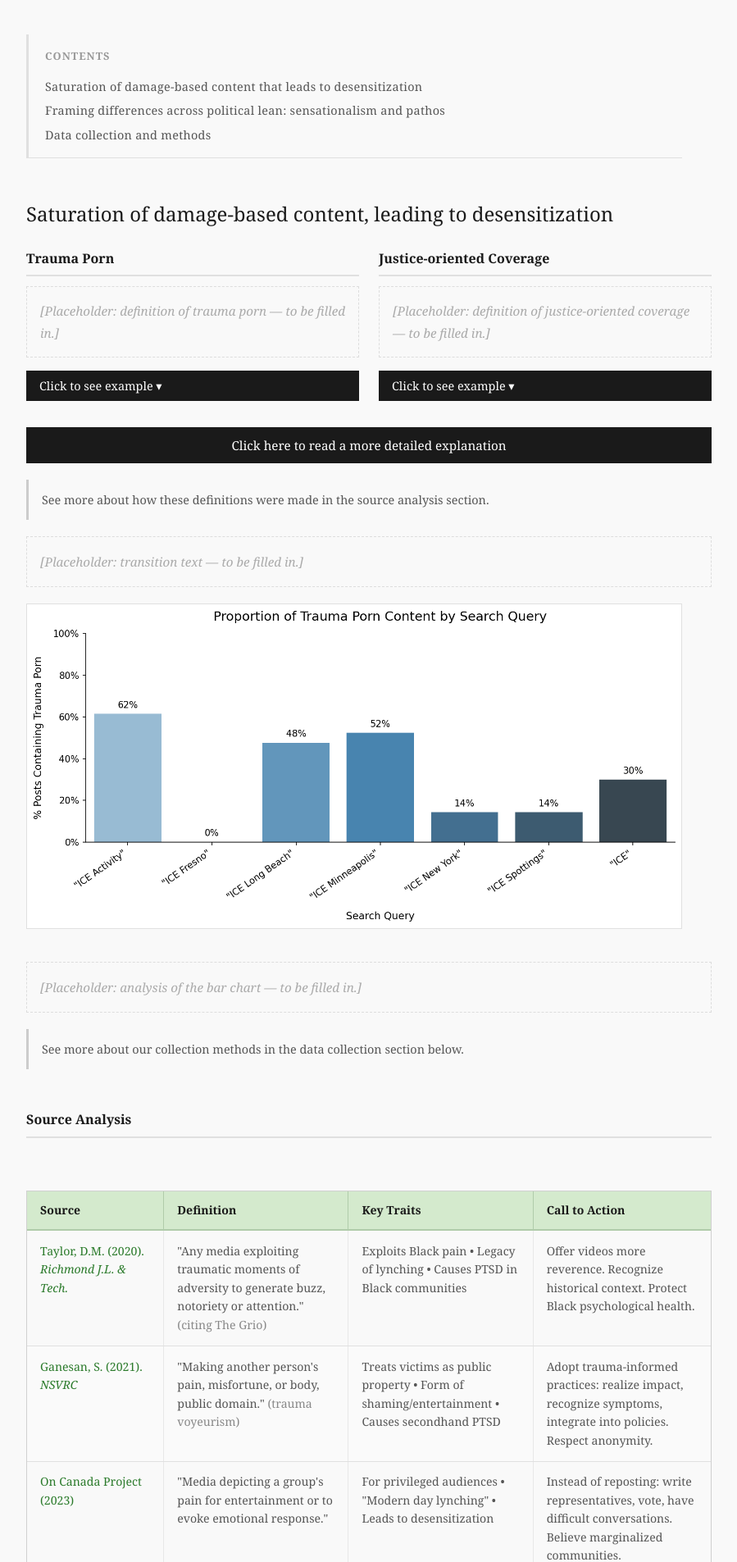
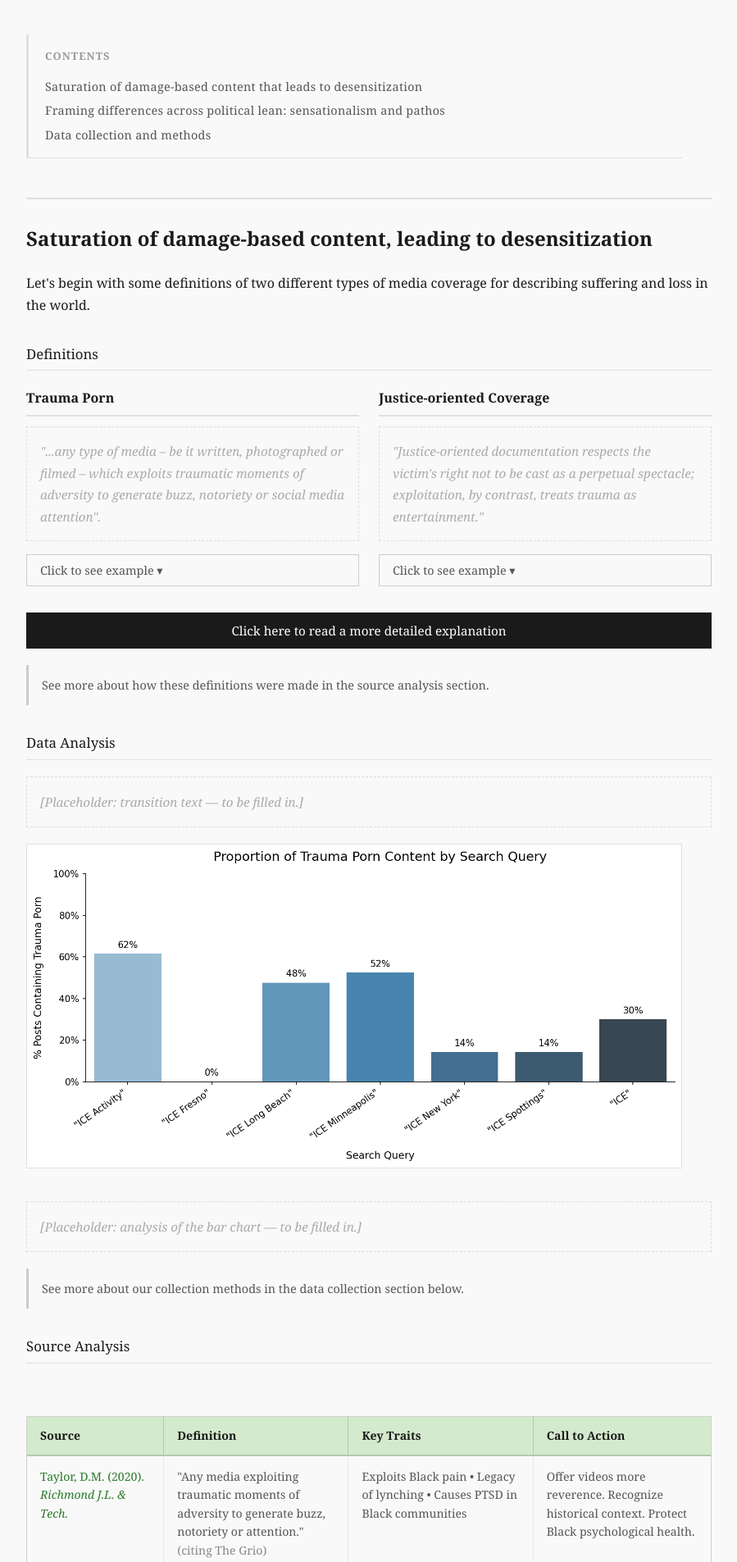
Before and after one commit to zoyaio/ice-rhetoric-data-justice-project, a Flask app: page /media-desensitization in a window 1280 px wide. Shown: the part 345-2250 px from the top of the page at 82% size, without its empty margins (190-1089 px from the left). Run offline with Flask 3, Linux system fonts and the light colour scheme; parts of the project's set-up code (start-up, migrations or seed data) failed here and were passed over; some libraries are stand-ins or nearby versions.

Commit message:
final formattingsss

```diff
--- a/static/media_desensitization.css
+++ b/static/media_desensitization.css
@@ -3,9 +3,15 @@
 .section-heading {
     font-family: Georgia, serif;
     font-size: 1.5rem;
-    font-weight: normal;
+    font-weight: bold;
     color: #1a1a1a;
     margin-bottom: 1.25rem;
+}
+
+#section-desensitization {
+    border-top: 2px solid #e0e0e0;
+    padding-top: 1.75rem;
+    margin-top: 2rem;
 }
 
 .section-sub {
@@ -244,6 +250,17 @@
     flex-direction: column;
 }
 
+.subsection-heading {
+    font-family: Georgia, serif;
+    font-size: 1.05rem;
+    font-weight: normal;
+    color: #1a1a1a;
+    border-bottom: 1px solid #e0e0e0;
+    padding-bottom: 0.3rem;
+    margin-top: 2rem;
+    margin-bottom: 1.25rem;
+}
+
 .concept-heading {
     font-family: Georgia, serif;
     font-size: 1rem;
@@ -252,13 +269,6 @@
     margin-bottom: 0.75rem;
     padding-bottom: 0.4rem;
     border-bottom: 2px solid #e0e0e0;
-}
-
-.source-analysis-heading {
-    color: #1a1a1a;
-    border-bottom-color: #e0e0e0;
-    margin-top: 3rem;
-    margin-bottom: 1rem;
 }
 
 .concept-filler {
@@ -286,9 +296,9 @@
 .example-btn {
     font-family: Georgia, serif;
     font-size: 0.9rem;
-    color: #fff;
-    background: #1a1a1a;
-    border: none;
+    color: #555;
+    background: transparent;
+    border: 1px solid #ccc;
     padding: 0.55rem 1rem;
     cursor: pointer;
     text-align: left;
@@ -296,7 +306,10 @@
     margin-bottom: 0;
 }
 
-.example-btn:hover { background: #444; }
+.example-btn:hover {
+    background: #f5f5f5;
+    border-color: #aaa;
+}
 
 .example-content {
     display: none;
--- a/templates/media_desensitization.html
+++ b/templates/media_desensitization.html
@@ -60,15 +60,16 @@
 
 <!-- ── Media Desensitization ───────────────────────────────── -->
 <h2 class="section-heading" id="section-desensitization">Saturation of damage-based content, leading to desensitization</h2>
-
+<p> Let's begin with some definitions of two different types of media coverage for describing suffering and loss in the world. </p>
 <div class="desensitization-section">
 
     <!-- Two-column concept comparison -->
+    <h3 class="subsection-heading">Definitions</h3>
     <div class="concept-grid">
         <div class="concept-col">
             <h3 class="concept-heading">Trauma Porn</h3>
             <p class="concept-filler">
-                [Placeholder: definition of trauma porn — to be filled in.]
+                "...any type of media – be it written, photographed or filmed – which exploits traumatic moments of adversity to generate buzz, notoriety or social media attention".
             </p>
             <button class="example-btn" onclick="toggleExample(this)">Click to see example ▾</button>
             <div class="example-content">
@@ -78,7 +79,7 @@
         <div class="concept-col">
             <h3 class="concept-heading">Justice-oriented Coverage</h3>
             <p class="concept-filler">
-                [Placeholder: definition of justice-oriented coverage — to be filled in.]
+                "Justice-oriented documentation respects the victim's right not to be cast as a perpetual spectacle; exploitation, by contrast, treats trauma as entertainment."
             </p>
             <button class="example-btn" onclick="toggleExample(this)">Click to see example ▾</button>
             <div class="example-content">
@@ -90,6 +91,9 @@
     <!-- Full-width actions -->
     <button class="detailed-btn" onclick="openDetailModal()">Click here to read a more detailed explanation</button>
     <p class="callout-note">See more about how these definitions were made in the source analysis section.</p>
+
+    <!-- Data Analysis -->
+    <h3 class="subsection-heading">Data Analysis</h3>
 
     <!-- Transition text placeholder -->
     <p class="prose concept-filler-block">
@@ -108,7 +112,7 @@
     <p class="callout-note">See more about our collection methods in the data collection section below.</p>
 
     <!-- Source Analysis -->
-    <h3 class="concept-heading source-analysis-heading">Source Analysis</h3>
+    <h3 class="subsection-heading">Source Analysis</h3>
     <div class="sources-table-wrap">
         <table class="sources-table">
             <thead>
```
